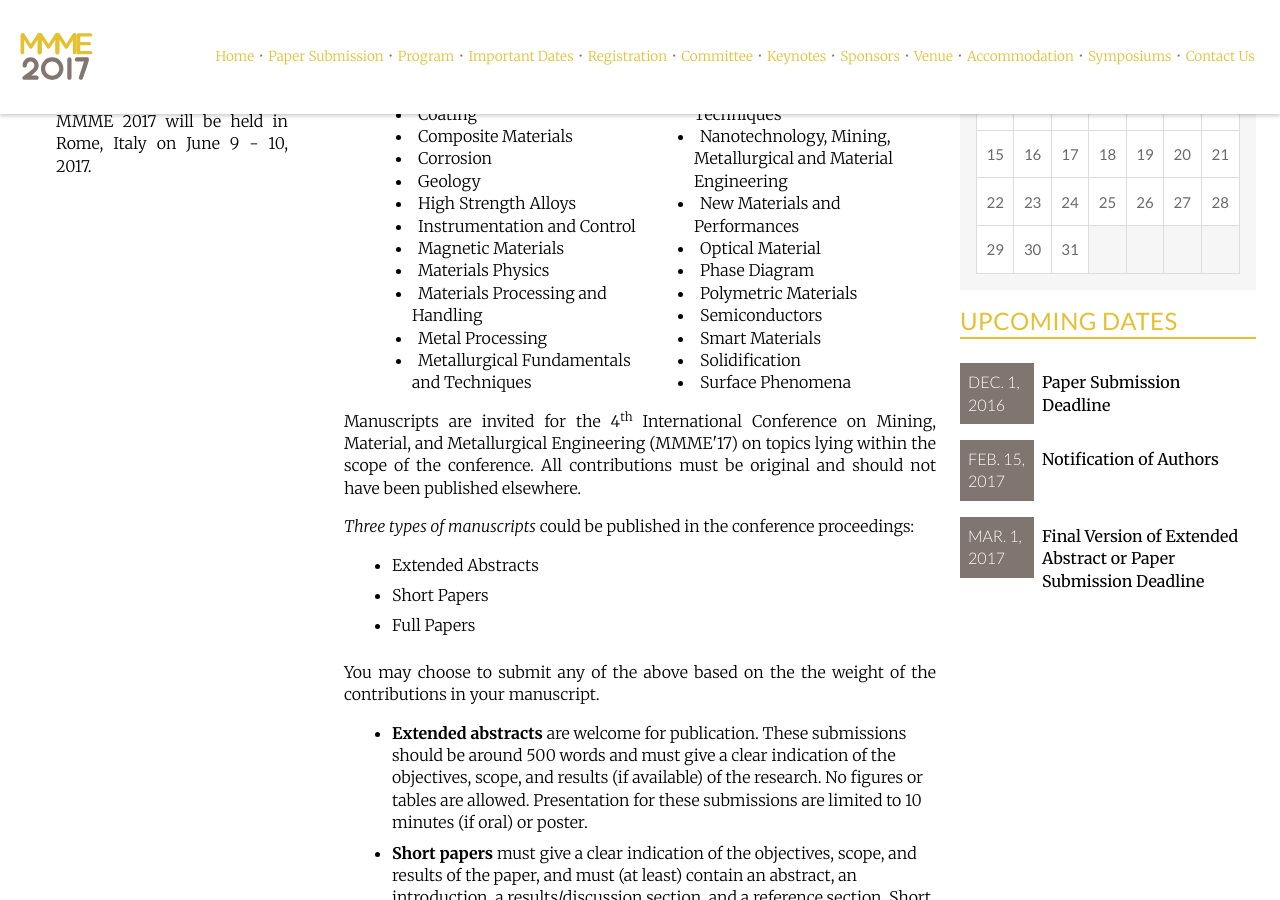
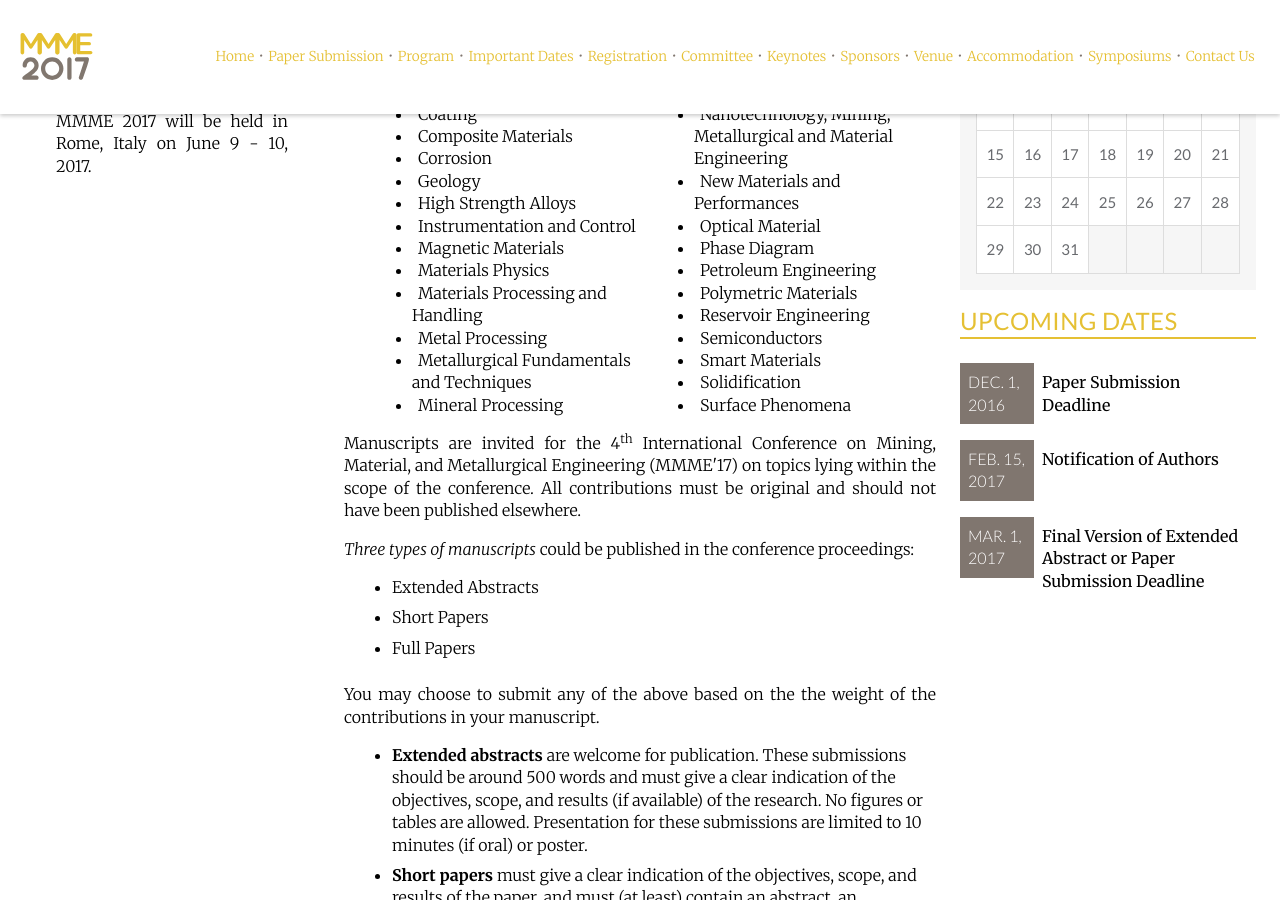
Before and after one commit to intaset/mmmeconference, a Jekyll site: the page built from papers.html, in a window 1280 px wide and 900 px high, scrolled down 603 px. Built offline with Jekyll 4.4.1, drawn with Linux system fonts in a browser that asks for light colours; nearby versions of some CDN libraries; Markdown is read by kramdown in place of the engine named in the settings; comment, search, counter and statistics services are not loaded.

Commit message:
added topics

```diff
--- a/papers.html
+++ b/papers.html
@@ -31,7 +31,9 @@ keyword: mining conference, material conference, mineral processing conference,
 <li>New Materials and Performances</li>
 <li>Optical Material</li>
 <li>Phase Diagram</li>
+<li>Petroleum Engineering</li>
 <li>Polymetric Materials</li>
+<li>Reservoir Engineering</li>
 <li>Semiconductors</li>
 <li>Smart Materials</li>
 <li>Solidification</li>
```
Also changed, not shown: 1 other file.
